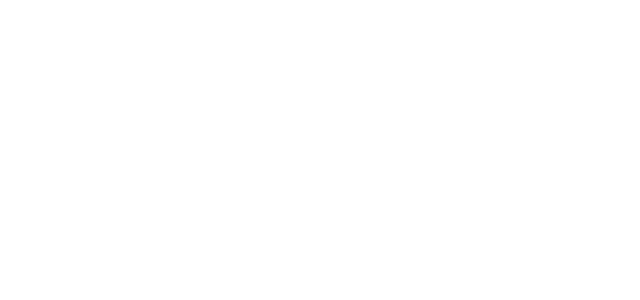
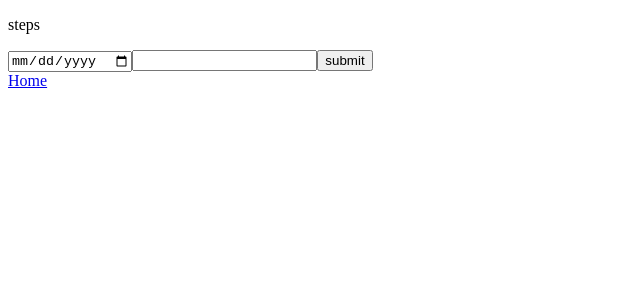
Before and after one commit to David-Orson/Home-App, a React (Create React App) app: page /steps in a window 1280 px wide. Shown: the top 300 px of the page, without its empty margins (0-640 px from the left). Built offline with nearby package versions, Linux system fonts and the light colour scheme.

Commit message:
Steps Page

```diff
--- a/src/App.tsx
+++ b/src/App.tsx
@@ -9,11 +9,11 @@ import { SET_AUTHENTICATED } from "./redux/types";
 import Home from "./pages/Home";
 import Login from "./pages/Login";
 import Signup from "./pages/Signup";
+import Steps from "./pages/Steps";
+
 import store from "./redux/store";
-
 const { dispatch } = store;
 
-/* const { dispatch } = store; */
 interface HomePgComponentProps extends RouteComponentProps {
   authState: number;
 }
@@ -24,7 +24,7 @@ const token = localStorage.FBIdToken;
 if (token) {
   const decodedToken: any = jwtDecode(token);
   if (decodedToken.exp * 1000 < Date.now()) {
-    store.dispatch(logoutUser());
+    dispatch(logoutUser());
     navigate("/login");
   } else {
     dispatch({ type: SET_AUTHENTICATED });
@@ -39,12 +39,14 @@ const App: FC<AppProps> = () => {
   const HomePg = (props: HomePgComponentProps) => <Home authState={authState} />;
   const SignupPg = (props: RouteComponentProps) => <Signup />;
   const LoginPg = (props: RouteComponentProps) => <Login />;
+  const StepsPg = (props: RouteComponentProps) => <Steps />;
 
   return (
     <Router>
       <HomePg path='/' authState={authState} />
       <SignupPg path='signup' />
       <LoginPg path='login' />
+      <StepsPg path='steps' />
     </Router>
   );
 };
--- /dev/null
+++ b/src/pages/Steps.tsx
@@ -0,0 +1,20 @@
+import React, { FC } from "react";
+import { Link } from "@reach/router";
+
+interface Props {}
+
+const Steps: FC<Props> = () => {
+  return (
+    <div>
+      <p>steps</p>
+      <form>
+        <input type='date' />
+        <input type='number' />
+        <button>submit</button>
+      </form>
+      <Link to='/'>Home</Link>
+    </div>
+  );
+};
+
+export default Steps;
```
Also changed, not shown: 1 other file (tests, documents, lock files or other folders).
